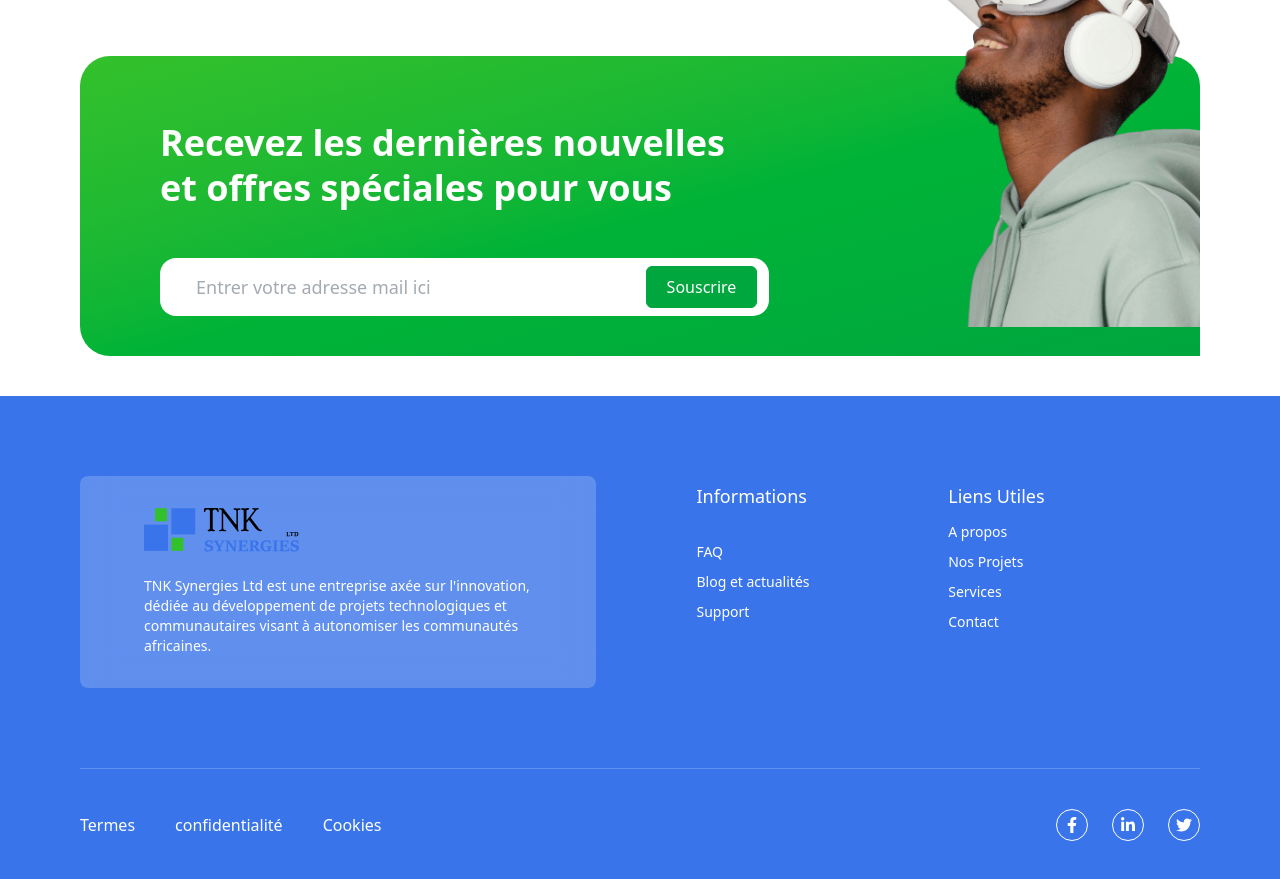
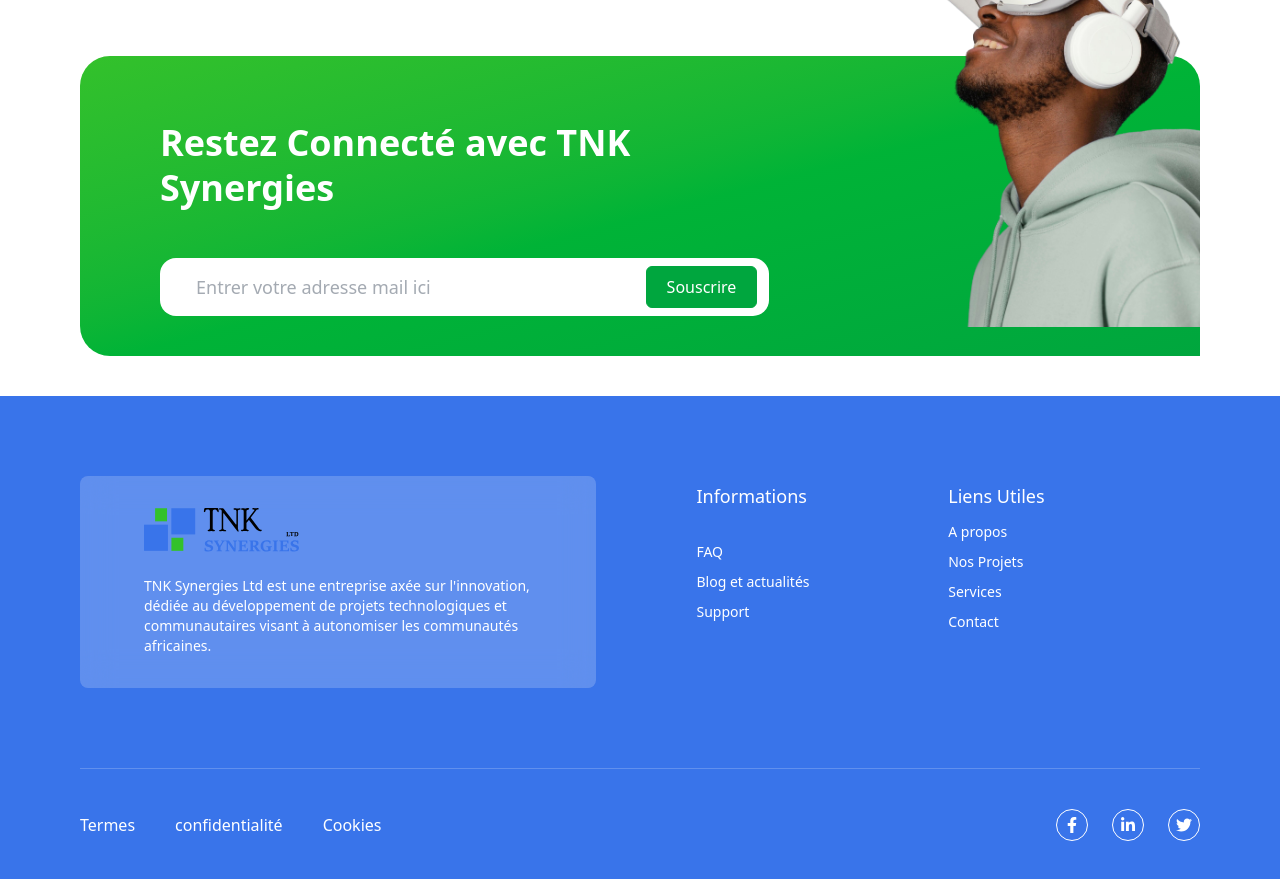
Before and after one commit to K20QuickFast237/Bantu_Front, a React (Vite) app: page / in a window 1280 px wide. Shown: the part 3180-4059 px from the top of the page. Built offline with nearby package versions, Linux system fonts and the light colour scheme.

Commit message:
modification de la news letter

```diff
--- a/src/components/Footer.jsx
+++ b/src/components/Footer.jsx
@@ -19,7 +19,7 @@ const NewsletterSection = () => {
         <div className="w-[69%] max-md:w-full">
           <div className="flex flex-col px-20 py-16 w-full max-md:px-5 max-md:py-10 max-md:mt-10 max-md:max-w-full">
             <h2 className="text-4xl font-semibold text-white leading-tight max-md:text-2xl max-md:max-w-full">
-              Recevez les dernières nouvelles et offres spéciales pour vous
+               Restez Connecté avec TNK Synergies
             </h2>
 
             <form className="flex justify-between py-2 pr-3 pl-9 mt-12 w-full bg-white rounded-2xl max-md:flex-col max-md:gap-4 max-md:pl-5 max-md:mt-10 max-md:max-w-full">
```
